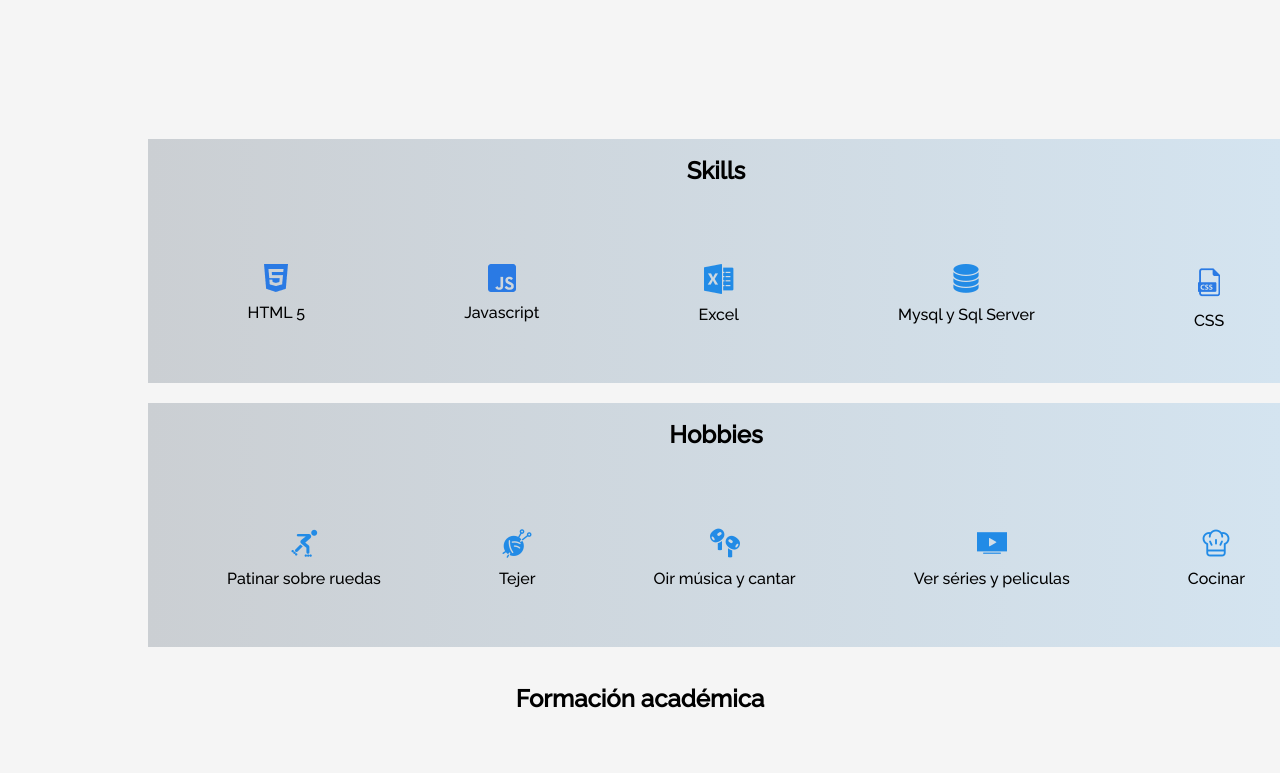
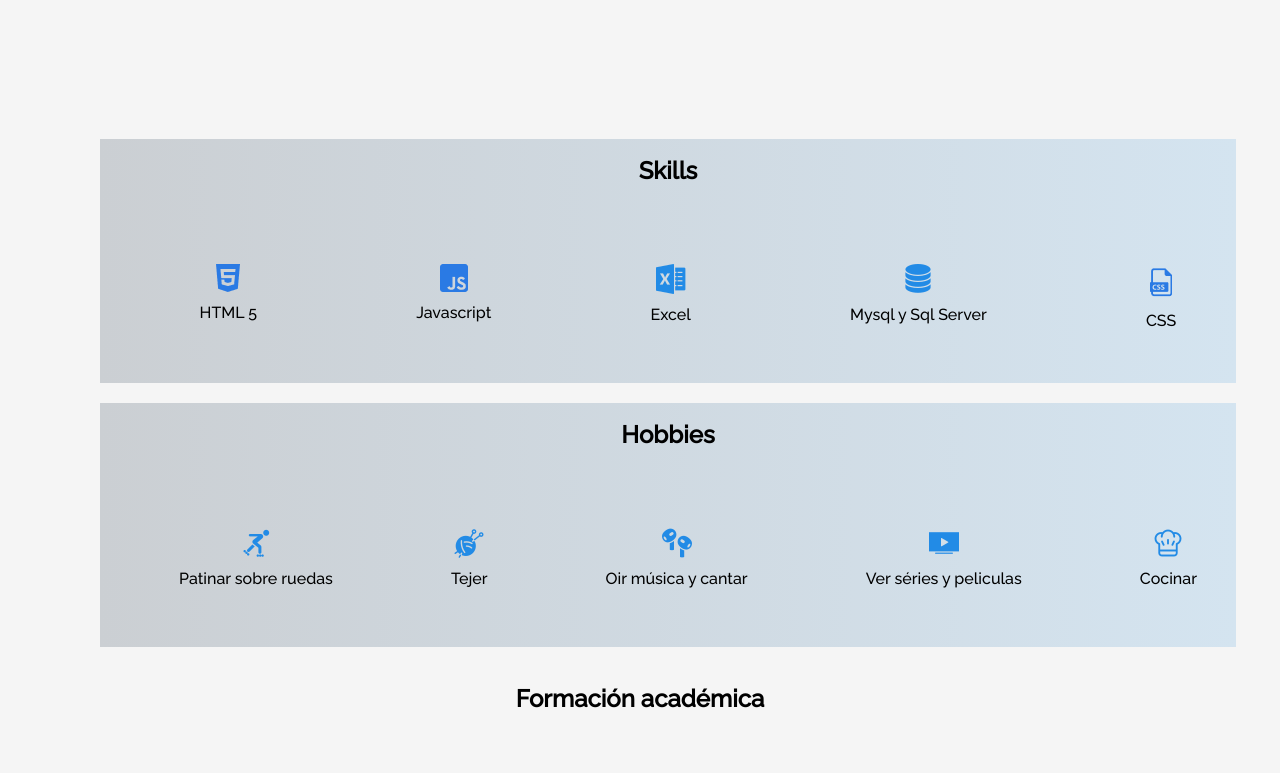
Before and after one commit to DearMane/portafolio, a plain HTML site: page index.html in a window 1280 px wide. Shown: the part 740-1513 px from the top of the page. Drawn offline with Linux system fonts and the light colour scheme.

Commit message:
Update style.css

```diff
--- a/style.css
+++ b/style.css
@@ -120,7 +120,7 @@ https://en.bem.info/methodology/quick-start/*/
     background: linear-gradient(to right, rgb(203, 207, 211), rgb(212, 228, 240));
     width: 1136px;
     height: 244px;
-    margin-left: 148px;
+    margin-left: 100px;
 
 }
 .skills__title, .hobbies__title, .academic__title, .experience__title{
```
